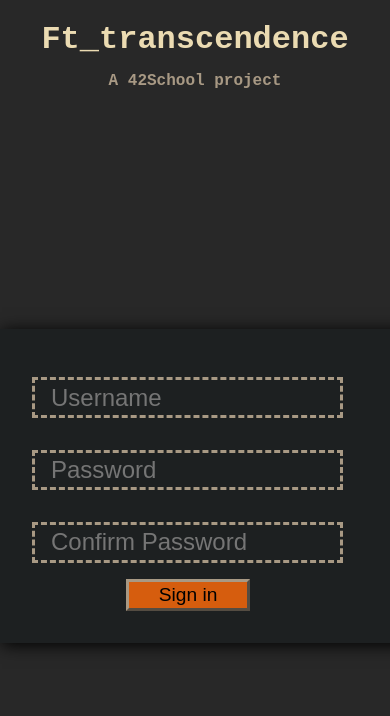
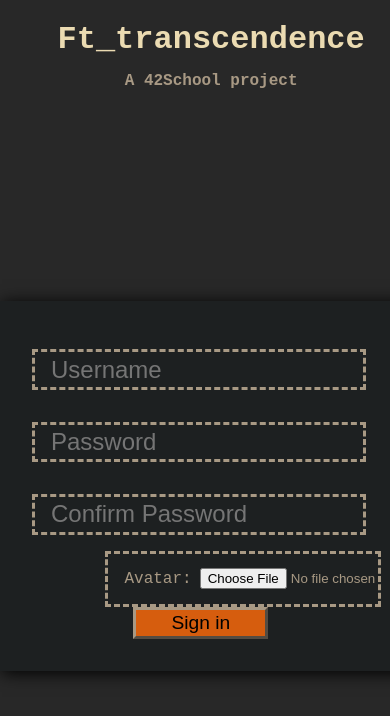
Before and after one commit to AntoineLemarchand/ft_transcendance, a React (Create React App) app in the folder containers/react-transcendance/: page /signin in a window 390 px wide. Shown: the top 716 px of the page. Built offline with nearby package versions, Linux system fonts and the light colour scheme.

Commit message:
feat(Signin.tsx): moved avatar upload to user creation

```diff
--- a/containers/react-transcendance/src/component/Account/SignIn.tsx
+++ b/containers/react-transcendance/src/component/Account/SignIn.tsx
@@ -65,6 +65,10 @@ function SignIn() {
 			<input type="text" placeholder="Username" onChange={UpdateUsername}/>
 			<input type="password" placeholder="Password" onChange={UpdatePassword}/>
 			<input type="password" placeholder="Confirm Password" onChange={UpdateConfirmation}/>
+      <div className="avatar">
+        <p>Avatar:</p>
+        <input type="file" accept="image/*"/>
+      </div>
       <div className="buttonBox">
         <button className="signin" onClick={ProcessSignIn}>Sign in</button>
       </div>
--- a/containers/react-transcendance/src/component/Chat/ChatMenus.tsx
+++ b/containers/react-transcendance/src/component/Chat/ChatMenus.tsx
@@ -28,6 +28,7 @@ export function NewChannelMenu(props: {
       body: JSON.stringify({
           'channelName': channelName,
           'channelPassword': channelPassword,
+          'channelType': 'standard',
       }),
     }).then(response=>{
       if (response.status !== 201)
@@ -115,6 +116,7 @@ export function SearchMenu( props: {
       body: JSON.stringify({
           'channelName': channelName,
           'channelPassword': channelPassword,
+          'channelType': 'standard'
       }),
     }).then(response=>{
 			return response.status;
@@ -154,9 +156,7 @@ export function SearchMenu( props: {
 	const directMessage = (event: any) => {
 		newDirectMessage(event.target.value).then(result=> {
 			if (result === 401)
-        alert("request failed")
-			else
-        alert("request made it !")
+        alert("You cannot discuss with this user at the moment")
 		})
 	}
 
@@ -203,7 +203,7 @@ export function SearchMenu( props: {
 											<FaUser /> {username}
 										</button>
 									)
-                } else { return <></> }
+                }
 							})
 						}
             </div>
--- a/containers/react-transcendance/src/component/Chat/ChatName.tsx
+++ b/containers/react-transcendance/src/component/Chat/ChatName.tsx
@@ -34,6 +34,7 @@ function ChatName(props: {username: string,
 	const options = [
 		"Block",
 		"Invite to play",
+		"Invite to channel",
 	]
 
   const adminOption = [
--- a/containers/react-transcendance/src/component/Play/Game.tsx
+++ b/containers/react-transcendance/src/component/Play/Game.tsx
@@ -36,7 +36,7 @@ function Game() {
   const ballStyle = {
     left: ballPos.x + '%',
     top: ballPos.y + '%',
-    transition: 'linear ' +gameSpeed + 's',
+    transition: 'linear ' + gameSpeed + 's',
   }
 
   return (
--- a/containers/react-transcendance/src/component/Profile/Settings.tsx
+++ b/containers/react-transcendance/src/component/Profile/Settings.tsx
@@ -11,11 +11,6 @@ function Settings(props: {isSelected: boolean}) {
           <p>2FA status</p>
           <p>TO BE DETERMINED</p>
         </div>
-        <div className="setting avatar">
-          <p>Avatar</p>
-          <input type="file" accept="image/*"/>
-          <button>Update</button>
-        </div>
       </div>
     </div>
   )
--- a/containers/react-transcendance/src/static/Account/Prompt.scss
+++ b/containers/react-transcendance/src/static/Account/Prompt.scss
@@ -14,7 +14,7 @@
 		width: 80%;
   }
 
-	input {
+	input[type=text], input[type=password] {
 		padding: .2rem 1rem;
 		border: dashed .2rem color('textSecondary');
 		outline: none;
@@ -25,6 +25,21 @@
 		&:focus {background: color('backGround1');}
 	}
 
+  .avatar {
+    display: flex;
+    align-items: center;
+    padding-left: 1rem;
+    width: 60%;
+    border: dashed .2rem color('textSecondary');
+    color: color('textSecondary');
+    margin: auto;
+
+    input[type=file] {
+      outline: none;
+      margin: .5rem;
+      width: max-content;
+    }
+  }
 	button {
 		width: 40%;
 		height: 2rem;
@@ -62,7 +77,7 @@
 @media screen and (max-width: 30rem) {
 	.Prompt {
 		width: 100%;
-		input {
+		input[type=text], input[type=password] {
 			width: 70%;
 			margin: 1rem 0;
 		}
```
